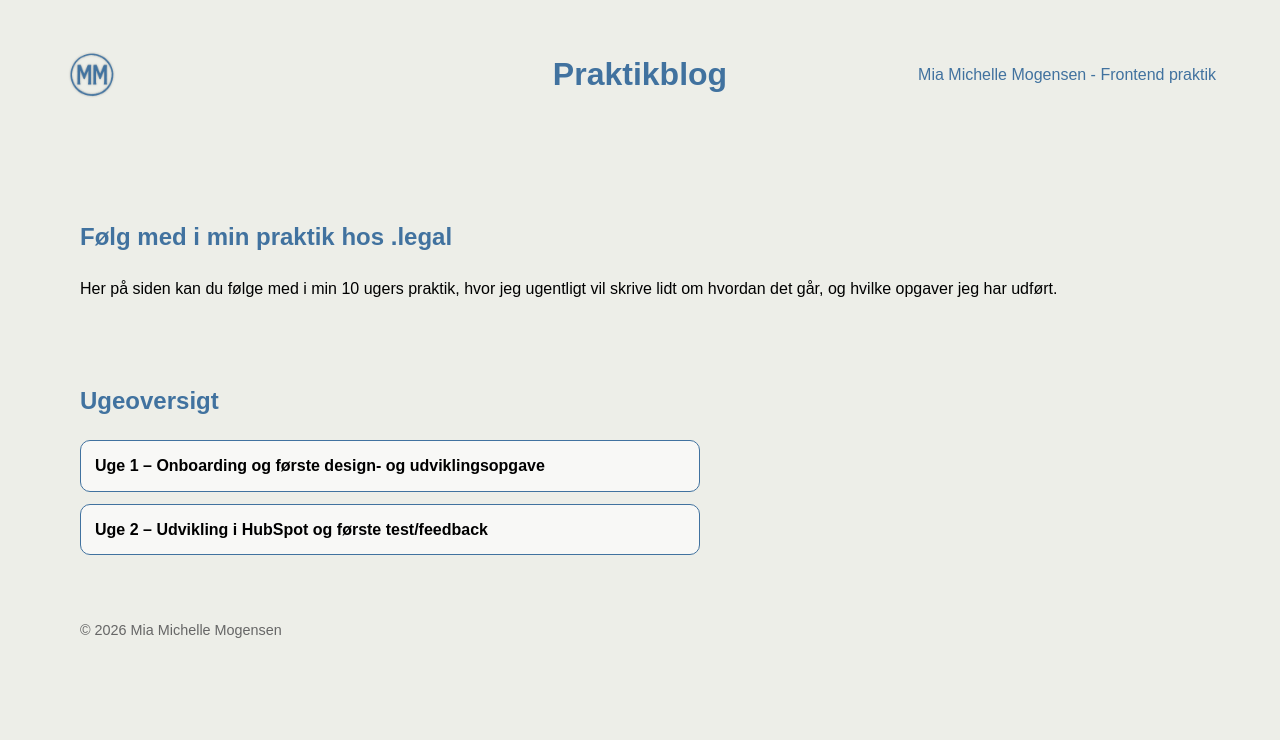
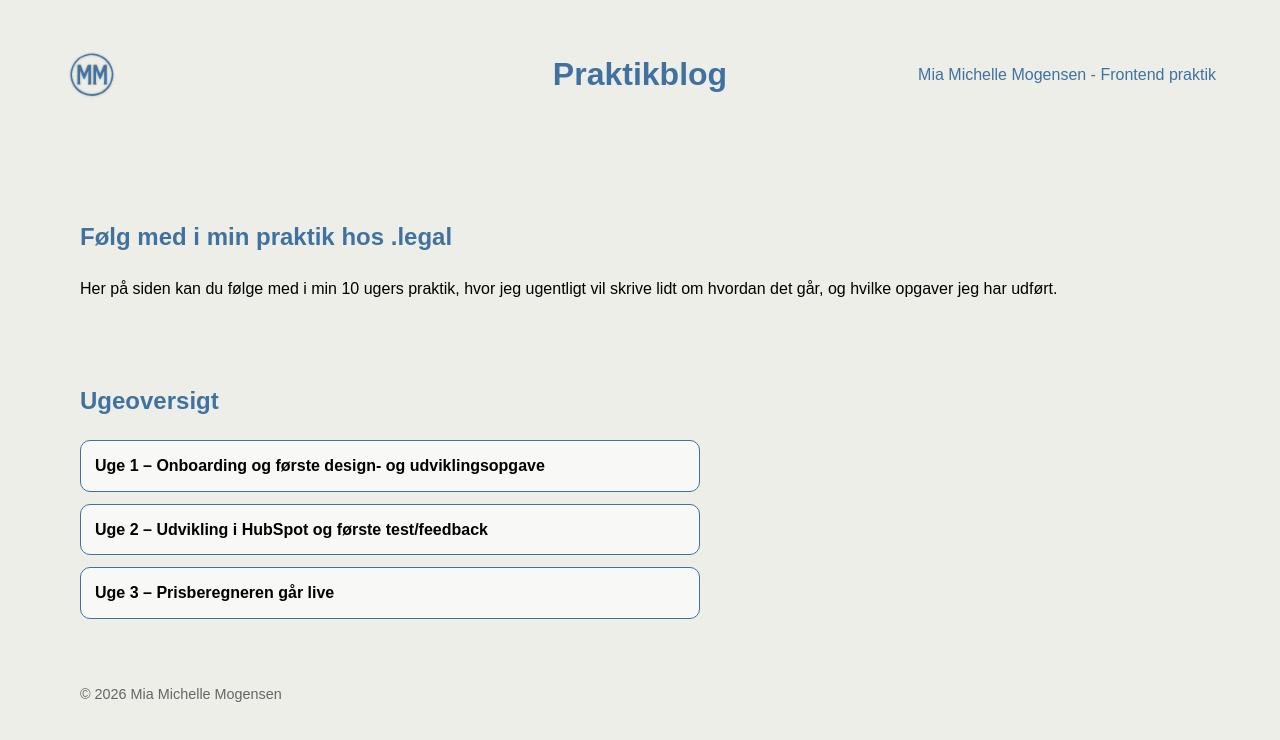
Before and after one commit to MiaMMogensen/Praktikblog, a Next.js app: page / in a window 1280 px wide. Shown: the top 740 px of the page. Built offline with nearby package versions, Linux system fonts and the light colour scheme.

Commit message:
Add week 3 reflections and learning goals in praktikUger.js

```diff
--- a/data/praktikUger.js
+++ b/data/praktikUger.js
@@ -83,6 +83,45 @@ Fredag skulle prisberegneren testes internt, og der kom pludselig ændringer, so
 Alt i alt har uge 2 været rigtig lærerig, og jeg kan mærke, at jeg udvikler mig teknisk. Jeg er spændt på at fortsætte arbejdet med prisberegneren og implementere de ændringer, der er kommet, så jeg kan levere et endnu bedre resultat.
 `.trim(),
   },
+  {
+    slug: "uge-3",
+    uge: "Uge 3",
+    titel: "Prisberegneren går live",
+    dato: "19.- 23. januar 2026",
+
+    spontanlog: [
+      "Modtog en liste med forbedringer til prisberegneren",
+      "Arbejdede med mindre justeringer i design og funktionalitet",
+      "Tilføjede en ny fane/sektion med simpelt indhold",
+      "Designede ændringerne og fik dem godkendt",
+      "Implementerede ændringerne i HubSpot",
+      "Brugte meget tid på debugging",
+      'Oplevede at skulle "dykke ned i koden igen", selvom løsningen føltes tæt på færdig',
+      "Opstart på ny opgave med testimonials-sektion",
+      "Startede designovervejelser omkring optimering, animationer og farver",
+      "Prisberegneren blev godkendt og lagt live på hjemmesiden",
+    ],
+
+    laeringsmaal: [
+      "Jeg vil lære at arbejde sikkert og selvstændigt i HubSpot ved at forstå CMS-strukturen, moduler, temaer og centrale funktioner",
+      "Jeg vil lære at udvikle webmoduler i HubSpot, som både er teknisk korrekt opbygget og designet med fokus på brugervenlighed og SEO",
+      "Jeg vil lære at modtage, forstå og implementere feedback på både designvalg og tekniske løsninger og bruge det til at forbedre mine projekter",
+    ],
+
+    refleksionslog: `
+Den tredje uge handlede i høj grad om iteration og færdiggørelse. Jeg fik en liste med forbedringer til prisberegneren, som primært betod af mindre justeringer som hover-effekter, hjælpetekster og en ekstra fane med indhold. Overordnet set virkede det til, at løsningen var på rette vej, hvilket var rart, selvom det også betød, at jeg skulle tilbage i både design og kodearbejdet igen.
+
+Jeg kunne godt mærke, at det krævede lidt ekstra mentalt at skulle "hive mig selv op" og dykke ned i koden igen, fordi jeg havde en følelse af, at opgaven næsten var færdig. Samtidig ved jeg også, at netop de små detaljer er vigtige for det samlede resultat, og jeg vil gerne levere et produkt, jeg selv kan stå inde for. Det har været en læring for mig, at iterative ændringer er en naturlig del af arbejdet, også selvom det nogle gange kan føles lidt tungt.
+
+Ugen bestod ellers primært af kodning og debugging. Det er ikke den mest spændende del af processen, men jeg kan mærke, at jeg bliver bedre til at fejlsøge og forstå, hvorfor ting ikke virker, som jeg forventer. Det giver mig mere ro i arbejdet, fordi jeg efterhånden har en bedre fornemmelse for, hvordan jeg skal gribe problemer an.
+
+Fredag skete der noget ret stort, da prisberegneren pludselig blev godkendt og lagt live på hjemmesiden. Det var ret nervepirrende at vide, at noget jeg har lavet nu er i produktion og kan bruges af rigtige kunder, men samtidig var det også virkelig fedt. Det gav mig en stor følelse af, at mit arbejde skaber reel værdi for virksomheden, og at de har tillid til mig og mit arbejde.
+
+Sidst på ugen gik vi igang med en ny opgave omkring testimonials. Her skal en eksisterende sektion laves om til et globalt modul, så ændringer kun skal laves ét sted i stedet for på alle sider. Det gav mig endnu et inblik i, hvordan man tænker mere langsigtet og vedligeholdelsesvenligt i HubSpot. Jeg er startet på designfasen og har fået lov til at kigge på små optimeringer i forhold til udtryk, animationer og farver, hvilket jeg synes er spændende.
+
+Der kan godt komme flere små ændringer til prisberegneren på et senere tidspunkt, men ellers føles det som et naturligt skifte videre til næste opgave, og det er rart både at afslutte noget og samtidig have nye udfordringer foran sig.
+`.trim(),
+  },
 ];
 
 export default praktikUger;
```
